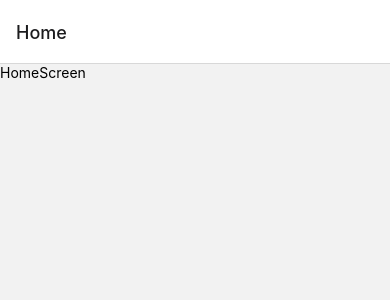
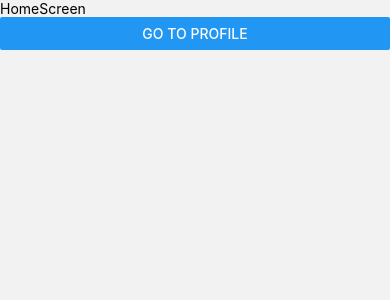
Before and after one commit to aliyilmaz020/TechCareer, a React Native app: screen /Home in a window 390 px wide. Shown: the top 300 px of the page. Built offline with nearby package versions, Linux system fonts and the light colour scheme.

Commit message:
Stack navigator

```diff
--- a/App.tsx
+++ b/App.tsx
@@ -14,7 +14,18 @@ export default function App(): JSX.Element {
   return <>
     <NavigationContainer>
       <Stack.Navigator>
-        <Stack.Screen name="Home" component={HomeScreen} />
+        <Stack.Screen
+          name="Home"
+          component={HomeScreen}
+          options={{
+            title: 'Ana Sayfa',
+            headerTitleAlign: 'center',
+            headerShown: false, //title gizleme
+
+
+
+          }}
+        />
         <Stack.Screen name="Profile" component={ProfileScreen} />
         <Stack.Screen name="Contact" component={ContactScreen} />
       </Stack.Navigator>
--- a/package.json
+++ b/package.json
@@ -11,6 +11,7 @@
   },
   "dependencies": {
     "@react-native/gradle-plugin": "^0.72.11",
+    "@react-navigation/bottom-tabs": "^6.5.8",
     "@react-navigation/core": "^6.4.9",
     "@react-navigation/native": "^6.1.7",
     "@react-navigation/native-stack": "^6.9.13",
--- a/src/navigation/intro/HomeScreen.tsx
+++ b/src/navigation/intro/HomeScreen.tsx
@@ -1,11 +1,12 @@
 /* eslint-disable prettier/prettier */
-import { View, Text } from 'react-native';
+import { View, Text, Button } from 'react-native';
 import React from 'react';
 
-const HomeScreen = () => {
+const HomeScreen = ({ navigation }) => {
   return (
     <View>
       <Text>HomeScreen</Text>
+      <Button title='Go to Profile' onPress={() => navigation.navigate("Profile")} />
     </View>
   );
 };
```
Also changed, not shown: 1 other file (tests, documents, lock files or other folders).
